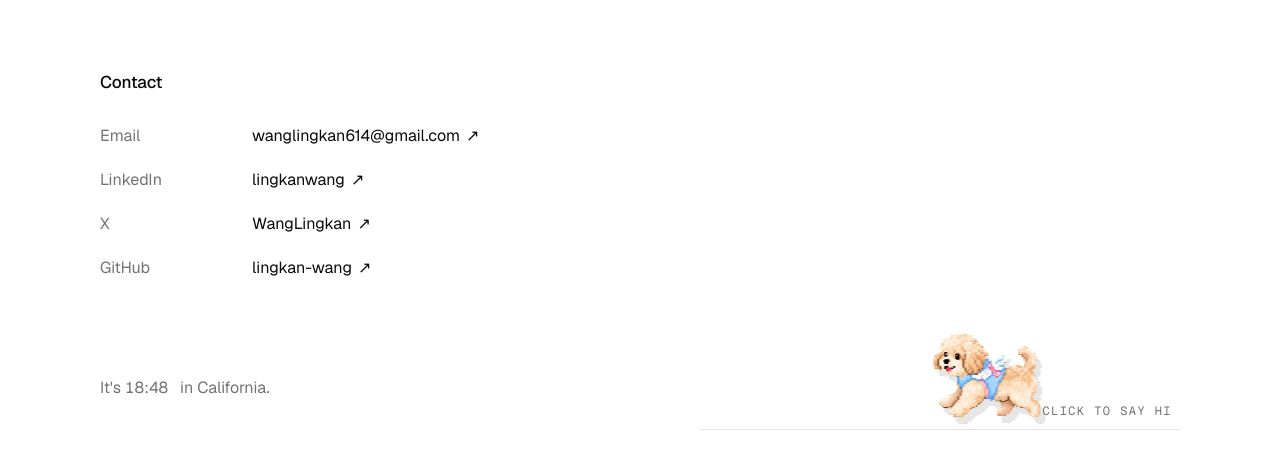
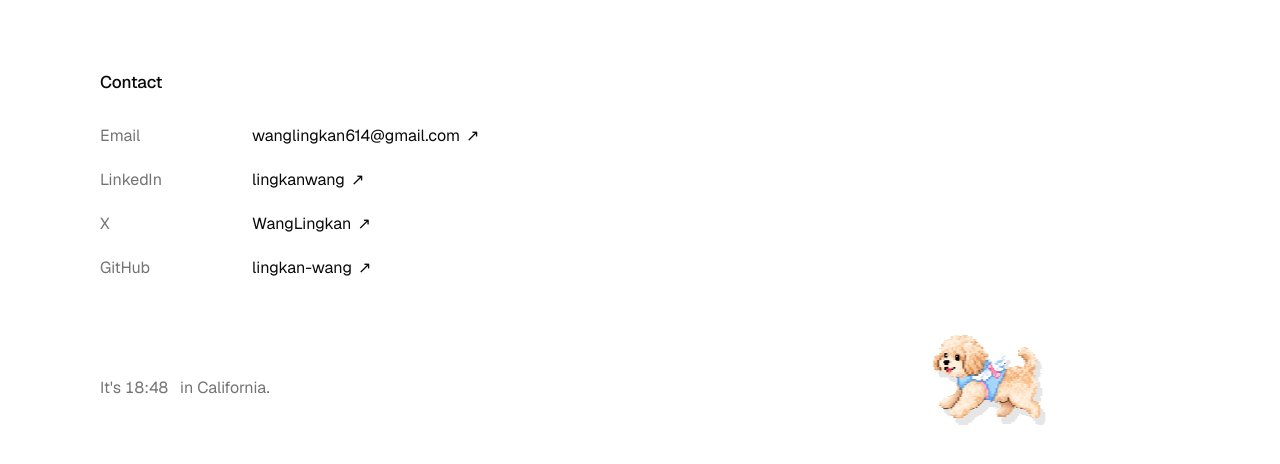
Before and after one commit to lingkan-wang/lingkan-wang.github.io, a Next.js app: page /research in a window 1280 px wide. Shown: the part 2659-3123 px from the top of the page. Built offline with nearby package versions, Linux system fonts and the light colour scheme.

Commit message:
Remove footer dog caption and ground line

```diff
--- a/components/footer-dog.module.css
+++ b/components/footer-dog.module.css
@@ -2,7 +2,6 @@
   position: relative;
   min-height: 220px;
   overflow: hidden;
-  border-bottom: 1px solid var(--color-border);
 }
 
 .walker {
@@ -83,17 +82,6 @@
   transform: translate(-50%, 0) scale(1);
 }
 
-.hint {
-  position: absolute;
-  right: 8px;
-  bottom: 9px;
-  color: var(--color-muted);
-  font-family: var(--font-mono), monospace;
-  font-size: 12px;
-  letter-spacing: 0.12em;
-  text-transform: uppercase;
-}
-
 @keyframes footer-dog-steps {
   0%,
   24.99%,
--- a/components/footer-dog.tsx
+++ b/components/footer-dog.tsx
@@ -201,7 +201,6 @@ export function FooterDog() {
           />
         </motion.button>
       </motion.div>
-      <span className={styles.hint}>click to say hi</span>
     </div>
   );
 }
```
